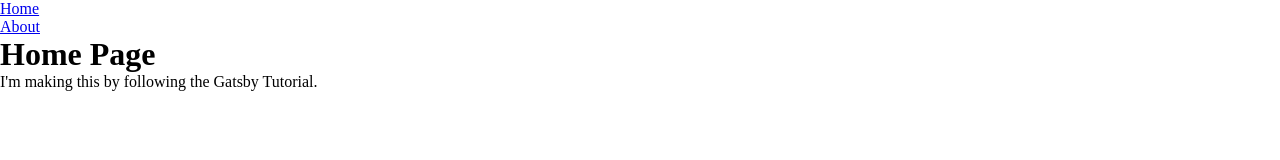
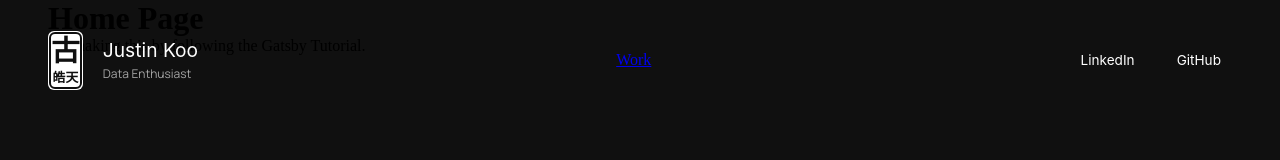
Before and after one commit to jhtkoo0426/jhtkoo0426.github.io, a Gatsby site in the folder portfolio/: page / in a window 1280 px wide. Shown: the top 160 px of the page. Built offline with nearby package versions, Linux system fonts and the light colour scheme; Gatsby itself is replaced by a stand-in of ours; a web font is replaced by a local one.

Commit message:
Created topnav

```diff
--- a/portfolio/src/components/MomentumScroll.tsx
+++ b/portfolio/src/components/MomentumScroll.tsx
@@ -45,13 +45,11 @@
     return (
     <>
         <motion.div
-        ref={scrollRef}
-        style={{ y: springNegativeScrollY }}
-        className="scroll-container">
-        {children}
+            ref={scrollRef}
+            style={{ y: springNegativeScrollY }}
+            className="scroll-container">
+            {children}
         </motion.div>
-
-        <div style={{ height: scrollableHeight }} />
     </>
     );
 };
--- a/portfolio/src/components/layout.js
+++ b/portfolio/src/components/layout.js
@@ -4,18 +4,65 @@
 import MomentumScroll from './MomentumScroll';
 
 // Styling
+import "../css/app.scss";
 import "../css/layout.scss";
 
+// Framer motion variants
+const topnavVariant = {
+  initial: {
+    y: -50,
+    opacity: 0
+  },
+  animate: {
+    y: 0,
+    opacity: 1,
+    transition: {
+      duration: 0.7,
+      ease: "easeOut",
+      staggerChildren: 0.2
+    }
+  }
+};
+
+const item = {
+  initial: {
+    y: -30,
+    opacity: 0
+  },
+  animate: {
+    y: 0,
+    opacity: 1,
+    transition: {
+      duration: 0.5,
+      ease: "easeOut"
+    }
+  }
+};
 
 const Layout = ({ pageTitle, children }) => {
   return (
-    <div>
-      <nav>
-        <ul>
-          <li><Link to="/">Home</Link></li>
-          <li><Link to="/about">About</Link></li>
-        </ul>
-      </nav>
+    <div className='layout-container'>
+      <motion.nav variants={topnavVariant} initial="initial" animate="animate" className='topnav'>
+        <motion.div variants={item} className='left-content'>
+          <div className='icon'>
+            <div className='icon-inner'>
+              <p className='cn-last-name'><b>古</b></p>
+              <p className='cn-first-name'><b>皓天</b></p>
+            </div>
+          </div>
+          <div className='en-name'>
+            <motion.p variants={item} className='name'>Justin Koo</motion.p>
+            <motion.p variants={item} className='title'>Data Enthusiast</motion.p>
+          </div>
+        </motion.div>
+        <nav className='navbar'>
+          <Link to='/'>Work</Link>
+        </nav>
+        <nav className='socials'>
+          <motion.a variants={item} href='https://www.linkedin.com/' target='_blank'>LinkedIn</motion.a>
+          <motion.a variants={item} href='https://github.com/' target='_blank'>GitHub</motion.a>
+        </nav>
+      </motion.nav>
       <MomentumScroll>
         <main>
           <h1>{pageTitle}</h1>
--- /dev/null
+++ b/portfolio/src/css/app.scss
@@ -0,0 +1,125 @@
+// Website-wide styling
+* {
+    margin: 0;
+    padding: 0;
+    scroll-behavior: smooth;
+}
+
+:root {
+    --bg-dark-color: #101010;
+    --bg-light-color: #fff;
+    --dark-grey: #222222;
+    --topnav-icon-bg-color: #fff;
+    --topnav-icon-title-color: #a5a5a5;
+    --padding-lr: 48px;
+
+    --topnav-zindex: 1000;
+}
+
+// Webfonts
+@font-face {
+    font-family: 'Averta';
+    src: url("../fonts/Averta/averta-regular.otf");
+}
+
+@font-face {
+    font-family: 'AvertaBold';
+    src: url("../fonts/Averta/averta-bold.otf");
+}
+
+@font-face {
+    font-family: 'InterReg';
+    src: url("../fonts/Inter/static/Inter-Regular.ttf");
+}
+
+@font-face {
+    font-family: 'InterBold';
+    src: url("../fonts/Inter/static/Inter-Bold.ttf");
+}
+
+@font-face {
+    font-family: 'InterBlack';
+    src: url("../fonts/Inter/static/Inter-Black.ttf");
+}
+
+@font-face {
+    font-family: 'InterThin';
+    src: url("../fonts/Inter/static/Inter-Thin.ttf");
+}
+
+@font-face {
+    font-family: 'Manrope';
+    src: url("../fonts/Manrope/static/Manrope-Regular.ttf");
+}
+
+@font-face {
+    font-family: 'ManropeLight';
+    src: url("../fonts/Manrope/static/Manrope-Light.ttf");
+}
+
+@font-face {
+    font-family: 'Montserrat';
+    src: url("../fonts/Montserrat/static/Montserrat-Regular.ttf");
+}
+
+@font-face {
+    font-family: 'MontserratBold';
+    src: url("../fonts/Montserrat/static/Montserrat-Bold.ttf");
+}
+
+@font-face {
+    font-family: 'NotoSans';
+    src: url("../fonts/Noto_Sans_JP/static/NotoSansJP-Regular.ttf");
+}
+
+@font-face {
+    font-family: 'NotoSansBold';
+    src: url("../fonts/Noto_Sans_JP/static/NotoSansJP-Bold.ttf");
+}
+
+@font-face {
+    font-family: 'Playfair';
+    src: url("../fonts/Playfair/static/PlayfairDisplay-Regular.ttf");
+}
+
+@font-face {
+    font-family: 'PlayfairBold';
+    src: url("../fonts/Playfair/static/PlayfairDisplay-Bold.ttf");
+}
+
+@font-face {
+    font-family: 'PlayfairItalic';
+    font-weight: 100;
+    src: url("../fonts/Playfair/static/PlayfairDisplay-Italic.ttf");
+}
+
+@font-face {
+    font-family: 'Poppins';
+    src: url("../fonts/Poppins/Poppins-Regular.ttf");
+}
+
+@font-face {
+    font-family: 'PoppinsBold';
+    src: url("../fonts/Poppins/Poppins-Bold.ttf");
+}
+
+@font-face {
+    font-family: 'Roboto';
+    src: url("../fonts/Roboto/Roboto-Regular.ttf");
+}
+
+@font-face {
+    font-family: 'RobotoBold';
+    src: url("../fonts/Roboto/Roboto-Bold.ttf");
+}
+
+@font-face {
+    font-family: 'RobotoThin';
+    src: url("../fonts/Roboto/Roboto-Thin.ttf");
+}
+
+
+@font-face {
+    font-family: 'chin';
+    src: url("../fonts/BaiZhouZhuanShu.ttf");
+}
--- a/portfolio/src/css/layout.scss
+++ b/portfolio/src/css/layout.scss
@@ -1,92 +1,87 @@
-* {
-    margin: 0;
-    padding: 0;
-    scroll-behavior: smooth;
+.layout-container {
+    position: relative;
+    padding: 0 var(--padding-lr);
+    background-color: var(--bg-dark-color);
+
+    .topnav {
+        position: fixed;
+        width: calc(100% - var(--padding-lr) * 2);
+        height: 120px;
+        left: var(--padding-lr);
+        display: flex;
+        justify-content: space-between;
+        align-items: center;
+        background-color: transparent;
+        z-index: var(--topnav-zindex);
+
+        .left-content {
+            display: flex;
+            align-items: center;
+            gap: 20px;
+
+            .icon {
+                border-radius: 6px;
+                padding: 1px;
+                text-align: center;
+                background-color: var(--topnav-icon-bg-color);
+
+                .icon-inner {
+                    padding: 1px 0;
+                    border: 2px solid var(--bg-dark-color);
+                    border-radius: 6px;
+
+                    p {
+                        font-family: 'chin';
+                        color: var(--bg-dark-color);
+
+                        &.cn-last-name {
+                            font-size: 1.8rem;
+                            line-height: 2rem;
                         }
 
-// Webfonts
-@font-face {
-    font-family: 'Averta';
-    src: url("../fonts/Averta/averta-regular.otf");
+                        &.cn-first-name {
+                            font-size: 0.8rem;
+                        }
+                    }
+                }
             }
 
-@font-face {
-    font-family: 'AvertaBold';
-    src: url("../fonts/Averta/averta-bold.otf");
+            .en-name {
+                p {
+                    &.name {
+                        font-family: 'Inter';
+                        font-size: 1.2rem;
+                        color: var(--bg-light-color);
                     }
 
-@font-face {
-    font-family: 'InterReg';
-    src: url("../fonts/Inter/static/Inter-Regular.ttf");
+                    &.title {
+                        padding-top: 3px;
+                        font-family: 'Manrope';
+                        font-size: 0.75rem;
+                        color: var(--topnav-icon-title-color);
+                    }
+                }
+            }
         }
 
-@font-face {
-    font-family: 'InterBold';
-    src: url("../fonts/Inter/static/Inter-Bold.ttf");
+        .socials {
+            display: flex;
+            justify-content: center;
+            align-items: center;
+            gap: 20px;
+
+            a {
+                padding: 7px 11px;
+                border-radius: 10px;
+                text-decoration: none;
+                font-family: 'Inter';
+                font-size: 0.85rem;
+                color: var(--bg-light-color);
+
+                &:hover {
+                    background-color: var(--dark-grey);
                 }
-
-@font-face {
-    font-family: 'InterBlack';
-    src: url("../fonts/Inter/static/Inter-Black.ttf");
             }
-
-@font-face {
-    font-family: 'InterThin';
-    src: url("../fonts/Inter/static/Inter-Thin.ttf");
         }
-
-@font-face {
-    font-family: 'Montserrat';
-    src: url("../fonts/Montserrat/static/Montserrat-Regular.ttf");
     }
-
-@font-face {
-    font-family: 'MontserratBold';
-    src: url("../fonts/Montserrat/static/Montserrat-Bold.ttf");
 }
-
-@font-face {
-    font-family: 'NotoSans';
-    src: url("../fonts/Noto_Sans_JP/static/NotoSansJP-Regular.ttf");
-}
-
-@font-face {
-    font-family: 'NotoSansBold';
-    src: url("../fonts/Noto_Sans_JP/static/NotoSansJP-Bold.ttf");
-}
-
-@font-face {
-    font-family: 'Playfair';
-    src: url("../fonts/Playfair/static/PlayfairDisplay-Regular.ttf");
-}
-
-@font-face {
-    font-family: 'PlayfairBold';
-    src: url("../fonts/Playfair/static/PlayfairDisplay-Bold.ttf");
-}
-
-@font-face {
-    font-family: 'PlayfairItalic';
-    font-weight: 100;
-    src: url("../fonts/Playfair/static/PlayfairDisplay-Italic.ttf");
-}
-
-@font-face {
-    font-family: 'Poppins';
-    src: url("../fonts/Poppins/Poppins-Regular.ttf");
-}
-
-@font-face {
-    font-family: 'PoppinsBold';
-    src: url("../fonts/Poppins/Poppins-Bold.ttf");
-}
-
-@font-face {
-    font-family: 'Roboto';
-    src: url("../fonts/Roboto/Roboto-Regular.ttf");
-}
-
-@font-face {
-    font-family: 'RobotoBold';
-    src: url("../fonts/Roboto/Roboto-Bold.ttf");
-}
```
Also changed, not shown: portfolio/src/fonts/Manrope/OFL.txt (added, +93 -0 lines), portfolio/src/css/index.scss (added), portfolio/src/fonts/Manrope/Manrope-VariableFont_wght.ttf (added), portfolio/src/fonts/Manrope/README.txt (added), portfolio/src/fonts/Manrope/static/Manrope-Bold.ttf (added), portfolio/src/fonts/Manrope/static/Manrope-ExtraBold.ttf (added), portfolio/src/fonts/Manrope/static/Manrope-ExtraLight.ttf (added), portfolio/src/fonts/Manrope/static/Manrope-Light.ttf (added), portfolio/src/fonts/Manrope/static/Manrope-Medium.ttf (added), portfolio/src/fonts/Manrope/static/Manrope-Regular.ttf (added), portfolio/src/fonts/Manrope/static/Manrope-SemiBold.ttf (added), portfolio/src/images/page-icon.png, 1 other file. Lines whose indentation alone changed are shown as unchanged.
